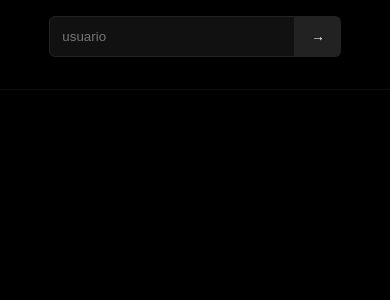
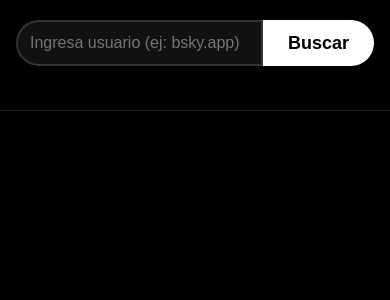
Before and after one commit to KajiiNarumi/iasuarezv, a Jekyll site: the page blue.html, which Jekyll copies as it is, in a window 390 px wide. Shown: the top 300 px of the page. Built offline with Jekyll 4.4.1, drawn with Linux system fonts in a browser that asks for light colours.

Commit message:
Refactor blue.html for improved layout and styles
Updated HTML structure and styles for better responsiveness and user experience.

```diff
--- a/blue.html
+++ b/blue.html
@@ -2,208 +2,239 @@
 <html lang="es">
 <head>
     <meta charset="UTF-8">
+    <!-- Punto 1: Escala 1:1 fija para evitar zoom involuntario -->
+    <meta name="viewport" content="width=device-width, initial-scale=1.0, maximum-scale=1.0, user-scalable=no">
     <title>ATProto Feed</title>
 
     <style>
-body {
-  margin:0;
-  background:#000;
-  color:#fff;
-  font-family:system-ui;
+        :root {
+            --bg: #000;
+            --accent: #1da1f2;
+            --text-main: #fff;
+            --text-dim: #aaa;
         }
 
-/* HEADER */
-.header {
-  border-bottom:1px solid #111;
-  padding:16px;
+        body {
+            margin: 0;
+            background: var(--bg);
+            color: var(--text-main);
+            font-family: -apple-system, BlinkMacSystemFont, "Segoe UI", Roboto, Helvetica, Arial, sans-serif;
+            overflow-x: hidden;
+            width: 100%;
         }
 
+        /* HEADER & SEARCH */
+        .header {
+            border-bottom: 1px solid #222;
+            padding: 20px 16px;
+        }
+
+        /* Punto 2: Buscador más visible y grande */
         .search {
-  display:flex;
-  justify-content:center;
-  margin-bottom:16px;
+            display: flex;
+            justify-content: center;
+            margin-bottom: 24px;
+            width: 100%;
+            max-width: 600px;
+            margin-left: auto;
+            margin-right: auto;
         }
 
         .search input {
-  background:#111;
-  border:1px solid #222;
-  color:#fff;
-  padding:12px;
-  border-radius:6px 0 0 6px;
-  width:220px;
+            background: #111;
+            border: 2px solid #333;
+            color: #fff;
+            padding: 14px 20px;
+            border-radius: 30px 0 0 30px;
+            flex-grow: 1;
+            font-size: 18px; /* Más grande en PC y móvil */
+            outline: none;
+            transition: border-color 0.3s;
         }
 
+        .search input:focus { border-color: var(--accent); }
+
         .search button {
-  background:#222;
-  border:none;
-  color:#fff;
-  padding:12px 16px;
-  cursor:pointer;
-  border-radius:0 6px 6px 0;
+            background: #fff;
+            border: none;
+            color: #000;
+            padding: 0 25px;
+            font-weight: bold;
+            cursor: pointer;
+            border-radius: 0 30px 30px 0;
+            font-size: 18px;
         }
 
+        /* Punto 3: Perfil responsivo y botón visible */
         .profile {
-  display:flex;
-  align-items:center;
-  gap:14px;
-  max-width:900px;
-  margin:auto;
+            display: flex;
+            align-items: center;
+            gap: 16px;
+            max-width: 900px;
+            margin: auto;
+            flex-wrap: wrap; /* Permite que el botón baje si no hay espacio */
         }
 
         .profile img {
-  width:64px;
-  height:64px;
-  border-radius:50%;
+            width: 80px; /* Más grande */
+            height: 80px;
+            border-radius: 50%;
+            border: 2px solid #222;
+        }
+
+        .profile-info {
+            flex: 1;
+            min-width: 200px;
         }
 
         .profile-info h2 {
-  margin:0;
-  font-size:18px;
+            margin: 0;
+            font-size: 22px;
         }
 
         .profile-info p {
-  margin:4px 0;
-  font-size:14px;
-  color:#aaa;
+            margin: 6px 0;
+            font-size: 15px;
+            color: var(--text-dim);
+            line-height: 1.4;
         }
 
         .follow {
-  margin-left:auto;
-  background:#fff;
-  color:#000;
-  border:none;
-  padding:8px 14px;
-  border-radius:20px;
-  cursor:pointer;
+            background: #fff;
+            color: #000;
+            border: none;
+            padding: 10px 20px;
+            border-radius: 25px;
+            font-weight: bold;
+            cursor: pointer;
+            white-space: nowrap;
         }
 
         /* GRID */
         .grid {
-  max-width:900px;
-  margin:auto;
-  display:grid;
-  grid-template-columns:repeat(3,1fr);
-  gap:10px;
-  padding:16px;
+            max-width: 1000px;
+            margin: auto;
+            display: grid;
+            grid-template-columns: repeat(auto-fill, minmax(280px, 1fr));
+            gap: 4px;
+            padding: 4px;
         }
 
         .card img {
-  width:100%;
-  aspect-ratio:1/1;
-  object-fit:cover;
-  border-radius:6px;
-  cursor:pointer;
+            width: 100%;
+            aspect-ratio: 1/1;
+            object-fit: cover;
+            cursor: pointer;
+            transition: opacity 0.2s;
         }
 
-/* LIGHTBOX */
+        .card img:hover { opacity: 0.8; }
+
+        /* LIGHTBOX - Punto 4 y 5 */
         .lightbox {
-  position:fixed;
-  inset:0;
-  background:rgba(0,0,0,0.96);
-  display:none;
-  z-index:999;
+            position: fixed;
+            inset: 0;
+            background: rgba(0,0,0,0.9);
+            display: none;
+            justify-content: center;
+            align-items: center;
+            z-index: 999;
+            padding: 20px;
         }
 
-.lightbox.active {
-  display:flex;
-}
+        .lightbox.active { display: flex; }
 
         .lb-close {
-  position:absolute;
-  top:20px;
-  right:20px;
-  font-size:22px;
-  cursor:pointer;
-  color:#fff;
+            position: absolute;
+            top: 15px;
+            right: 20px;
+            font-size: 30px;
+            cursor: pointer;
+            color: #fff;
+            z-index: 1001;
         }
 
         .lb-content {
-  margin:auto;
-  width:90%;
-  height:90%;
-  display:flex;
-  gap:20px;
+            background: #111;
+            width: 90%; /* Punto 4: No ocupa todo el ancho */
+            max-width: 1100px;
+            height: 85%; /* Punto 4: Entre 80 y 99% */
+            display: flex;
+            border-radius: 12px;
+            overflow: hidden;
+            box-shadow: 0 0 30px rgba(0,0,0,0.5);
         }
 
         .lb-img {
-  flex:1;
-  display:flex;
-  justify-content:center;
-  align-items:center;
+            flex: 1.5; /* Más espacio para la imagen */
+            background: #000;
+            display: flex;
+            justify-content: center;
+            align-items: center;
+            overflow: hidden;
         }
 
         .lb-img img {
-  max-width:100%;
-  max-height:100%;
-  cursor:grab;
-  transition:transform 0.2s;
+            max-width: 100%;
+            max-height: 100%;
+            object-fit: contain;
         }
 
         .lb-text {
-  width:340px;
-  overflow-y:auto;
-  font-size:16px;
-  line-height:1.6;
-  color:#ddd;
+            flex: 1;
+            padding: 30px;
+            overflow-y: auto;
+            font-size: 18px; /* Punto 4: Texto legible */
+            line-height: 1.6;
+            color: #efefef;
+            border-left: 1px solid #222;
         }
 
-/* móvil */
-@media(max-width:700px){
+        /* MÓVIL - Responsivo */
+        @media(max-width: 768px) {
+            .search input { font-size: 16px; padding: 12px; }
 
-.profile-info h2 {
-  font-size:20px;
+            .profile { justify-content: center; text-align: center; }
+            .profile-info { min-width: 100%; }
+            .follow { margin: 10px auto; width: 100%; }
+
+            .grid { grid-template-columns: repeat(3, 1fr); gap: 2px; }
+
+            /* Punto 5: Imagen arriba, texto abajo en móvil */
+            .lb-content {
+                flex-direction: column;
+                width: 95%;
+                height: 90%;
             }
 
-.profile-info p {
-  font-size:15px;
-}
-
-.follow {
-  padding:10px 16px;
-}
-
-.grid {
-  gap:6px;
-  padding:6px;
-}
-
-.lb-content {
-  flex-direction:column;
-  height:100%;
-}
-
-.lb-img {
-  height:55%;
-}
+            .lb-img { flex: 1; }
 
             .lb-text {
-  width:100%;
-  height:45%;
-  font-size:17px;
+                flex: none;
+                height: 40%;
+                border-left: none;
+                border-top: 1px solid #222;
+                padding: 15px;
+                font-size: 16px;
             }
-
         }
     </style>
 </head>
-
 <body>
 
 <div class="header">
-
     <div class="search">
-  <input id="userInput" placeholder="usuario">
-  <button id="goBtn">→</button>
+        <input id="userInput" placeholder="Ingresa usuario (ej: bsky.app)">
+        <button id="goBtn">Buscar</button>
     </div>
-
     <div class="profile" id="profile"></div>
-
 </div>
 
 <div class="grid" id="gallery"></div>
 
+<!-- Lightbox -->
 <div class="lightbox" id="lightbox">
     <div class="lb-close" id="closeBtn">✕</div>
-
     <div class="lb-content">
         <div class="lb-img">
             <img id="lbImg">
@@ -213,116 +244,77 @@
 </div>
 
 <script>
+    // Tu lógica de JS original se mantiene, solo corregimos la interacción del lightbox
     const input = document.getElementById("userInput");
     const btn = document.getElementById("goBtn");
     const gallery = document.getElementById("gallery");
     const profile = document.getElementById("profile");
-
     const lightbox = document.getElementById("lightbox");
     const lbImg = document.getElementById("lbImg");
     const lbText = document.getElementById("lbText");
     const closeBtn = document.getElementById("closeBtn");
 
-let scale = 1;
-let currentHandle = "";
-
     const saved = localStorage.getItem("user");
-if(saved){
-  input.value=saved;
-  load(saved);
-}
+    if(saved){ input.value=saved; load(saved); }
 
     btn.onclick = start;
-input.addEventListener("keydown",e=>{if(e.key==="Enter")start();});
+    input.addEventListener("keydown",e=>{ if(e.key==="Enter") start(); });
 
     function start(){
-  const user=input.value.trim();
+        const user=input.value.trim().replace("@", "");
         if(!user)return;
-  currentHandle=user;
         localStorage.setItem("user",user);
         gallery.innerHTML="";
         load(user);
     }
 
     async function load(handle){
+        try {
+            const didRes = await fetch(`https://public.api.bsky.app/xrpc/com.atproto.identity.resolveHandle?handle=${handle}`);
+            const {did} = await didRes.json();
 
-  currentHandle = handle;
+            const profRes = await fetch(`https://public.api.bsky.app/xrpc/app.bsky.actor.getProfile?actor=${did}`);
+            const prof = await profRes.json();
 
-  const didRes=await fetch(`https://public.api.bsky.app/xrpc/com.atproto.identity.resolveHandle?handle=${handle}`);
-  const {did}=await didRes.json();
-  if(!did) return;
-
-  const profRes=await fetch(`https://public.api.bsky.app/xrpc/app.bsky.actor.getProfile?actor=${did}`);
-  const prof=await profRes.json();
-
-  profile.innerHTML=`
-    <img src="${prof.avatar||''}">
+            profile.innerHTML = `
+                <img src="${prof.avatar || ''}">
                 <div class="profile-info">
-      <h2>${prof.displayName||handle}</h2>
-      <p>${prof.description||""}</p>
+                    <h2>${prof.displayName || handle}</h2>
+                    <p>${prof.description || ""}</p>
                 </div>
-    <button class="follow" id="followBtn">Follow</button>
+                <button class="follow" id="followBtn">Ver en Bluesky</button>
             `;
 
-  document.getElementById("followBtn").onclick=()=>{
-    window.open(`https://bsky.app/profile/${handle}`,"_blank");
+            document.getElementById("followBtn").onclick=()=> window.open(`https://bsky.app/profile/${handle}`,"_blank");
+
+            const res = await fetch(`https://public.api.bsky.app/xrpc/app.bsky.feed.getAuthorFeed?actor=${did}&limit=50`);
+            const data = await res.json();
+
+            data.feed.forEach(item => {
+                const post = item.post;
+                const text = post.record?.text || "";
+                let imgs = post.embed?.images || post.embed?.media?.images || post.record?.embed?.images || [];
+
+                imgs.forEach(img => {
+                    const cid = img.image?.ref?.$link || img.image?.$link;
+                    const src = `https://cdn.bsky.app/img/feed_fullsize/plain/${did}/${cid}@jpeg`;
+
+                    const el = document.createElement("img");
+                    el.src = src;
+                    el.className = "card";
+                    el.onclick = () => {
+                        lbImg.src = src;
+                        lbText.innerText = text;
+                        lightbox.classList.add("active");
                     };
-
-  const res=await fetch(`https://public.api.bsky.app/xrpc/app.bsky.feed.getAuthorFeed?actor=${did}&limit=50`);
-  const data=await res.json();
-
-  data.feed.forEach(item=>{
-    const post=item.post;
-    const text=post.record?.text||"";
-
-    let imgs=[];
-
-    if(post.embed?.images) imgs=post.embed.images;
-    if(post.embed?.media?.images) imgs=post.embed.media.images;
-    if(post.record?.embed?.images) imgs=post.record.embed.images;
-
-    imgs.forEach(img=>{
-      const cid = img.image?.ref?.$link || img.image?.$link;
-      if(!cid) return;
-
-      const src=`https://cdn.bsky.app/img/feed_fullsize/plain/${did}/${cid}@jpeg`;
-
-      const wrapper=document.createElement("div");
-      wrapper.className="card";
-
-      const el=document.createElement("img");
-      el.src=src;
-
-      el.onclick=()=>{
-        lightbox.classList.add("active");
-        lbImg.src=src;
-        lbText.innerText=text;
-        scale=1;
-        lbImg.style.transform="scale(1)";
-      };
-
-      wrapper.appendChild(el);
-      gallery.appendChild(wrapper);
+                    gallery.appendChild(el);
                 });
-
             });
-
-  lbImg.onwheel=(e)=>{
-    e.preventDefault();
-    scale+=e.deltaY*-0.001;
-    scale=Math.min(Math.max(.5,scale),4);
-    lbImg.style.transform=`scale(${scale})`;
-  };
-
+        } catch(e) { console.error("Error cargando feed", e); }
     }
 
-closeBtn.onclick=()=>lightbox.classList.remove("active");
-
-lightbox.onclick=(e)=>{
-  if(e.target===lightbox){
-    lightbox.classList.remove("active");
-  }
-};
+    closeBtn.onclick = () => lightbox.classList.remove("active");
+    lightbox.onclick = (e) => { if(e.target === lightbox) lightbox.classList.remove("active"); };
 </script>
 
 </body>
```
Lines whose indentation alone changed are shown as unchanged.
